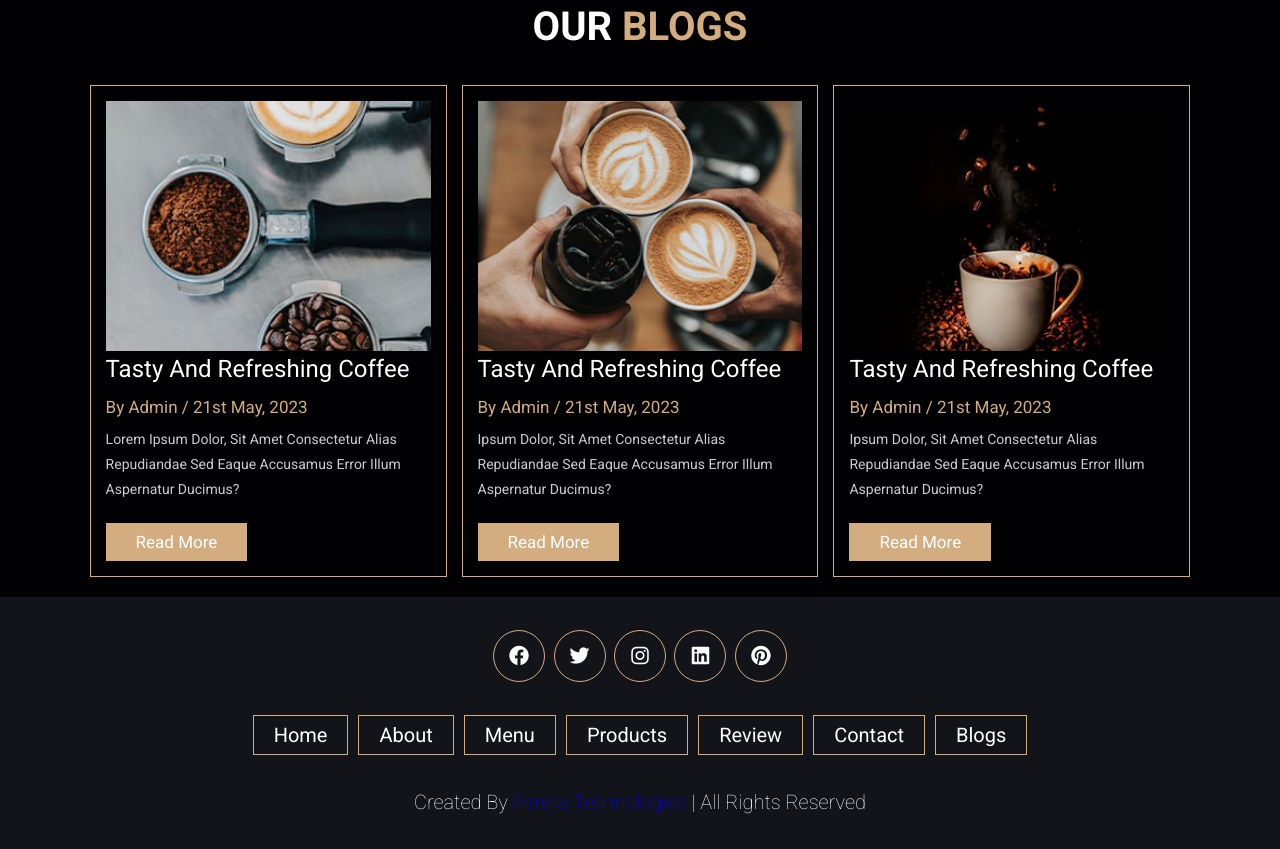
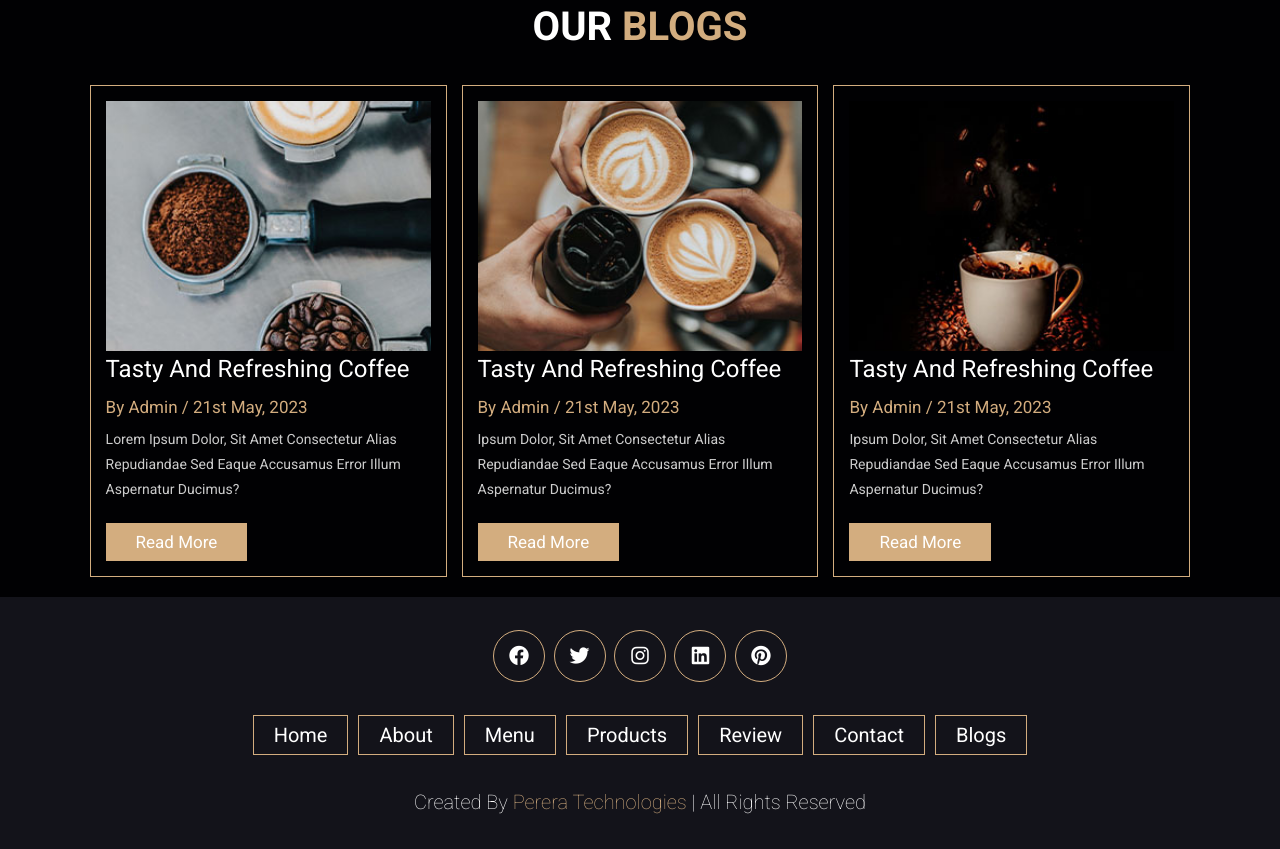
Before and after one commit to manulaperera12/Coffee-Shop-Website, a plain HTML site: page index.html in a window 1280 px wide. Shown: the part 5318-6167 px from the top of the page. Drawn offline with Linux system fonts and the light colour scheme.

Commit message:
changes mades
footer section, span - a : color changed and added target to open perera technologies website in a new tab

```diff
--- a/css/style.css
+++ b/css/style.css
@@ -572,7 +572,7 @@ section{
     padding: 1.5rem;
 }
 
-.footer .credit span{
+.footer .credit span a{
     color: var(--main-color);
 }
 
--- a/index.html
+++ b/index.html
@@ -459,7 +459,7 @@
             <a href="#">blogs</a>
         </div>
 
-        <div class="credit">created by <span><a href="https://pereratechnologies.com/"> perera technologies </a> </span> | all rights reserved</div>
+        <div class="credit">created by <span><a href="https://pereratechnologies.com/" target="_blank"> perera technologies </a> </span> | all rights reserved</div>
     </section>
 
     <!-- footer section ends  -->
```
